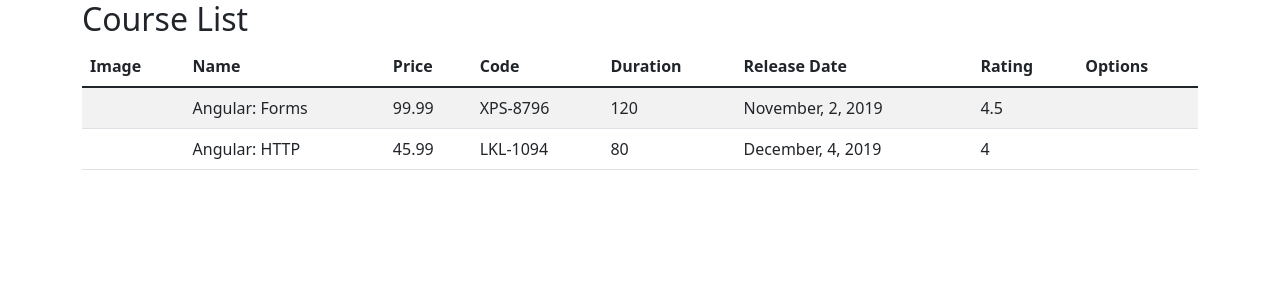
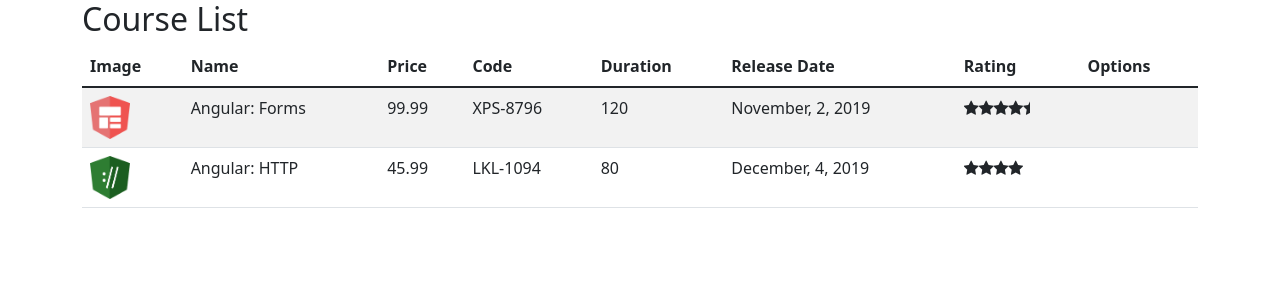
Before and after one commit to LuizDeSa/Introducao-ao-Angular-8, an Angular app: page / in a window 1280 px wide. Shown: the top 300 px of the page. Built offline with nearby package versions, Linux system fonts and the light colour scheme.

Commit message:
Escrevendo o componente com as estrelas

```diff
--- a/package.json
+++ b/package.json
@@ -19,6 +19,7 @@
     "@angular/platform-browser-dynamic": "~12.0.5",
     "@angular/router": "~12.0.5",
     "bootstrap": "^5.1.0",
+    "font-awesome": "^4.7.0",
     "rxjs": "~6.6.0",
     "tslib": "^2.1.0",
     "zone.js": "~0.11.4"
--- a/src/app/app.module.ts
+++ b/src/app/app.module.ts
@@ -1,3 +1,4 @@
+import { StarComponent } from './star/star.component';
 import { CourseListComponent } from './courses/course-list.component';
 import { NgModule } from '@angular/core';
 import { BrowserModule } from '@angular/platform-browser';
@@ -8,7 +9,8 @@ import { AppComponent } from './app.component';
 @NgModule({
   declarations: [//onde eu declaro os modulos que estão na aplicação
     AppComponent,
-    CourseListComponent
+    CourseListComponent,
+    StarComponent
   ],
   imports: [ // onde de fato nos importamos os nosso modulos externos e internos
     BrowserModule,
--- a/src/app/courses/course-list.component.html
+++ b/src/app/courses/course-list.component.html
@@ -14,13 +14,15 @@
   </thead>
   <tbody>
     <tr *ngFor="let course of courses">
-      <td>{{course.imageUrl}}</td>
+      <td><img [src]="course.imageUrl" width="40px" alt=""></td> <!-- quando queremos mesclar uma caracteristica de uma tag html com o angular, temos que colocar o atributo entre colchetes-->
       <td>{{course.name}}</td>
       <td>{{course.price}}</td>
       <td>{{course.code}}</td>
       <td>{{course.duration}}</td>
       <td>{{course.releaseDate}}</td>
-      <td>{{course.rating}}</td>
+      <td>
+        <app-star [rating] = "course.rating"></app-star>
+      </td>
       <td></td>
     </tr>
   </tbody>
--- a/src/app/courses/course-list.component.ts
+++ b/src/app/courses/course-list.component.ts
@@ -16,7 +16,7 @@ export class CourseListComponent implements OnInit{ //deizando esta classe publi
       {
         id: 1,
         name: 'Angular: Forms',
-        imageUrl: '',
+        imageUrl: '/assets/images/forms.png',
         price: 99.99,
         code: 'XPS-8796',
         duration: 120,
@@ -26,7 +26,7 @@ export class CourseListComponent implements OnInit{ //deizando esta classe publi
       {
         id: 2,
         name: 'Angular: HTTP',
-        imageUrl: '',
+        imageUrl: '/assets/images/http.png',
         price: 45.99,
         code: 'LKL-1094',
         duration: 80,
--- /dev/null
+++ b/src/app/star/star.component.css
@@ -0,0 +1,3 @@
+.crop{
+  overflow: hidden;
+}
--- /dev/null
+++ b/src/app/star/star.component.html
@@ -0,0 +1,9 @@
+<div class="crop" [style.width.px] = "starWidth" [title]="rating">
+  <div style="width: 100px;">
+    <span class="fa fa-star"></span>
+    <span class="fa fa-star"></span>
+    <span class="fa fa-star"></span>
+    <span class="fa fa-star"></span>
+    <span class="fa fa-star"></span>
+  </div>
+</div>
--- /dev/null
+++ b/src/app/star/star.component.ts
@@ -0,0 +1,20 @@
+import { Component, Input, OnChanges } from "@angular/core";
+
+@Component({
+  selector: 'app-star',
+  templateUrl: './star.component.html',
+  styleUrls: ['./star.component.css']
+})
+                                                //com o on init não temos a garantia do momento exato em que a informação que estamos passando será carregada.
+export class StarComponent implements OnChanges{// por isso uilizaremos on change para passarmos o valor. assim que ele receber o valor da requisição http, ele vai identificar e o valor sera atribuido à variavel.
+
+  @Input()//faz com que a nossa variàvel seja elegivel para receber um valor de um componete externo
+  rating: number = 0;
+
+  starWidth!: number;
+
+  ngOnChanges(): void{
+    this.starWidth = this.rating * 74 / 5;//this.rating * 94 / 5;
+  }
+
+}
--- a/src/styles.css
+++ b/src/styles.css
@@ -1,3 +1,5 @@
 /* You can add global styles to this file, and also import other style files */
 
-@import '../node_modules/bootstrap/dist/css/bootstrap.min.css'
+@import '../node_modules/bootstrap/dist/css/bootstrap.min.css';
+
+@import '../node_modules/font-awesome/css/font-awesome.min.css';
```
Also changed, not shown: 1 other file (tests, documents, lock files or other folders).
